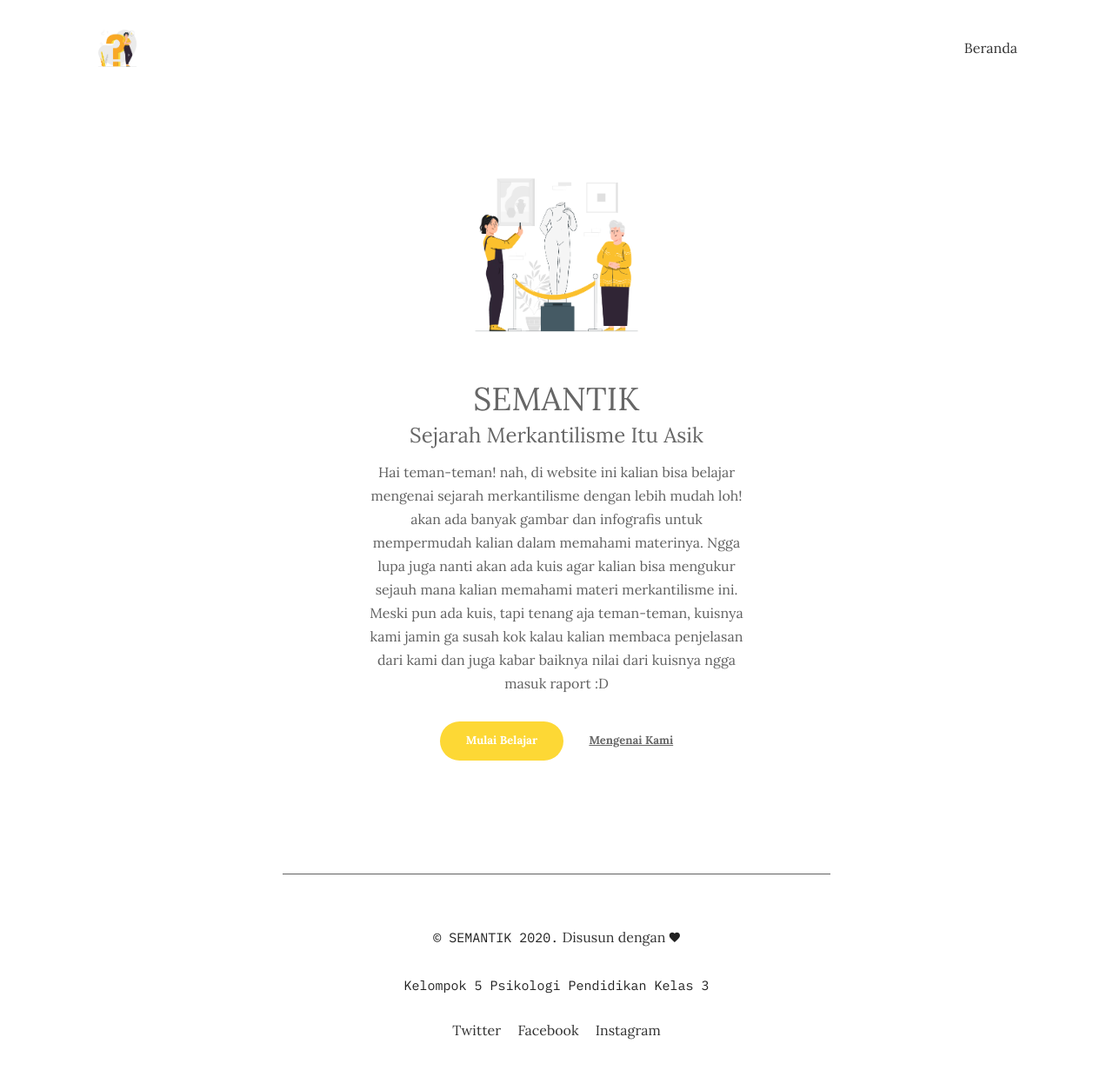
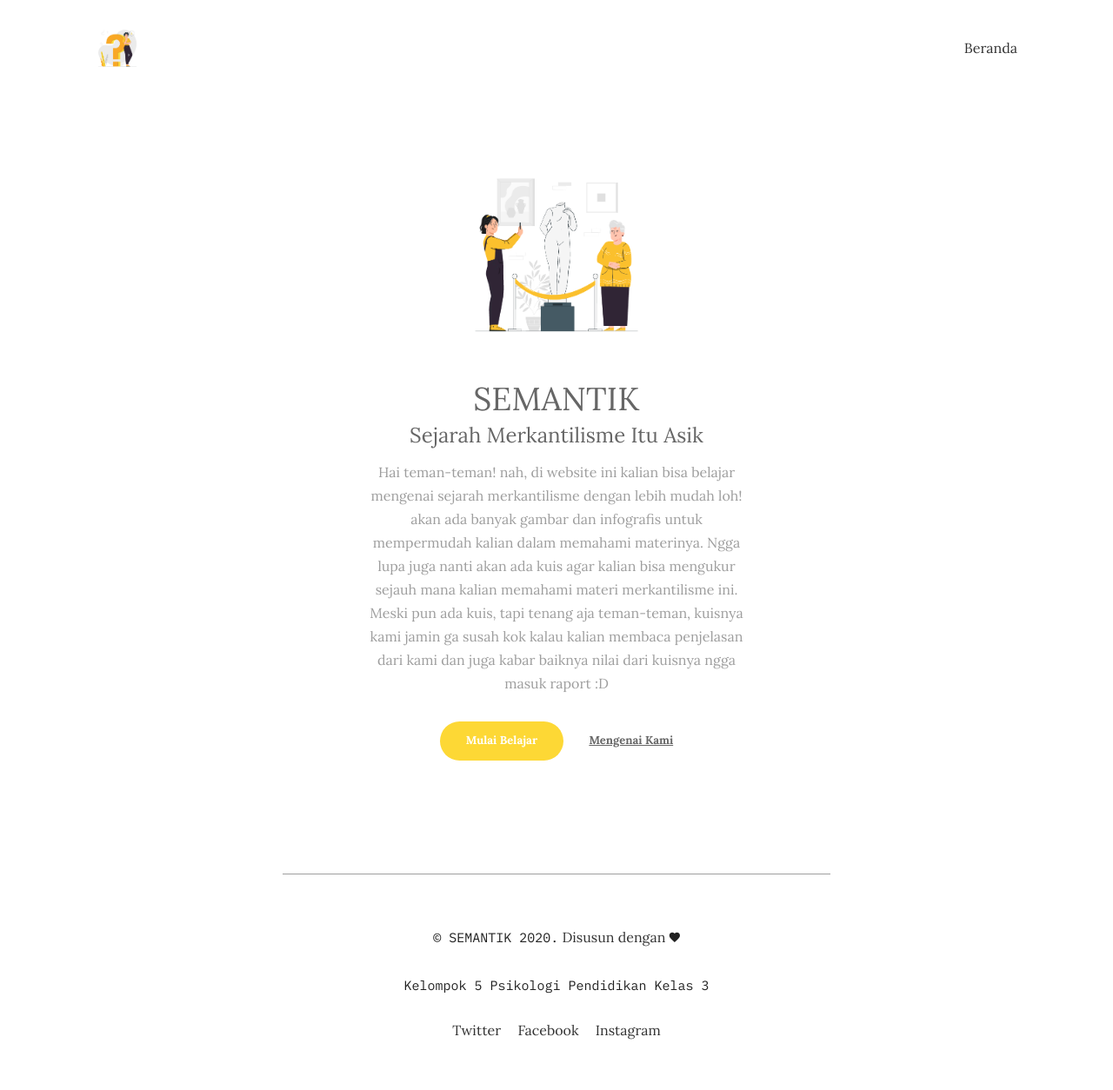
Before and after one commit to imamnrchls/modul, a Jekyll site: the page built from index.html, in a window 1280 px wide. Shown: the whole page at 87% size. Built offline with Jekyll 4.4.1, drawn with Linux system fonts in a browser that asks for light colours; nearby versions of some CDN libraries.

Commit message:
Update _variables.scss

```diff
--- a/_sass/0-settings/_variables.scss
+++ b/_sass/0-settings/_variables.scss
@@ -8,5 +8,5 @@ $gray: #666;
 $gray-dark: #212121;
 $gray-blue: #b3bbcb;
 $gray-white: #f8f8f8;
-$gray-lighten: #616161;
+$gray-lighten: #9e9e9e;
 $white: #fff;
```
